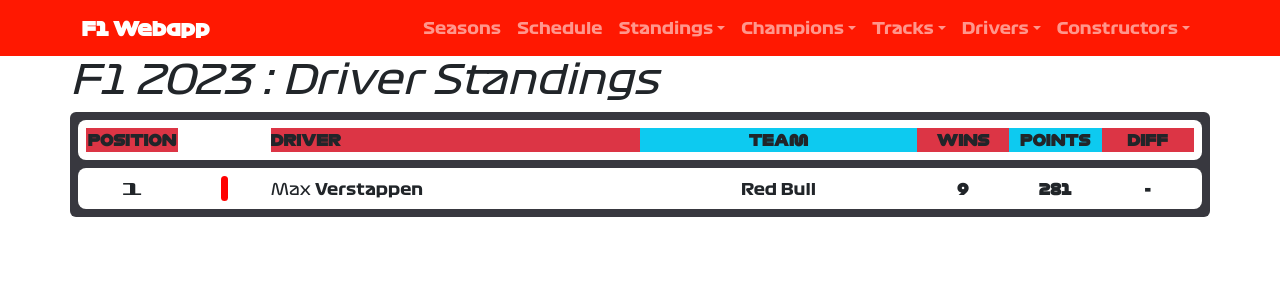
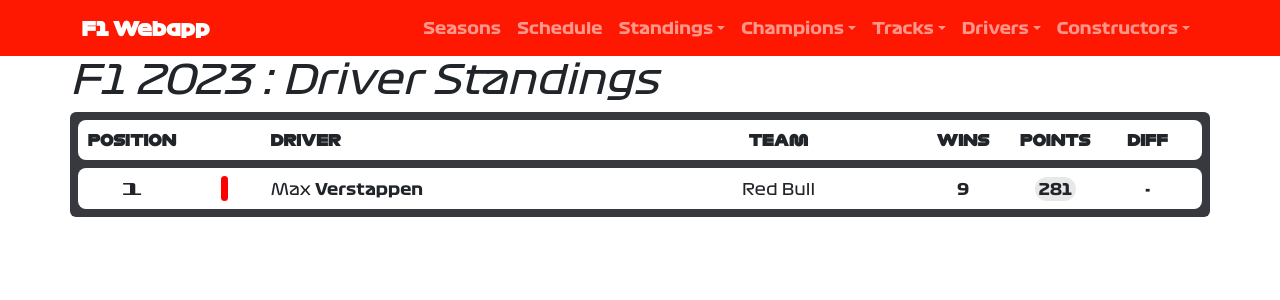
Before and after one commit to David-SDA/f1_webapp, a React (Create React App) app: page /driversStandings in a window 1280 px wide. Shown: the top 300 px of the page. Built offline with nearby package versions, Linux system fonts and the light colour scheme.

Commit message:
Fin du style du classement pilotes

```diff
--- a/src/components/standings/drivers/DriversStandingsPage.jsx
+++ b/src/components/standings/drivers/DriversStandingsPage.jsx
@@ -34,7 +34,7 @@ export default function DriversStandingsPage() {
             <h1 className="fst-italic" style={{fontFamily: "Formula1-Regular"}}>F1 2023 : Driver Standings</h1>
             <Container className="rounded p-1" style={{backgroundColor: "#38383f"}}>
                 <Row className="d-flex flex-nowrap flex-row justify-content-around align-items-center bg-white m-1 p-1 p-sm-2 rounded-3">
-                    <Col className="p-0 bg-danger" sm={1} md={1} lg={1}>
+                    <Col className="p-0" xs={1} sm={1} md={1} lg={1}>
                         <p className="m-0 text-center d-none d-lg-block" style={textBlack}>
                             POSITION
                         </p>
@@ -44,22 +44,25 @@ export default function DriversStandingsPage() {
                     </Col>
                     <Col xs={2} sm={1} md={1} lg={1}>
                     </Col>
-                    <Col className="p-0 bg-danger" sm={4} md={4} lg={4}>
-                        <p className="m-0" style={textBlack}>
+                    <Col className="p-0" xs={3} sm={3} md={4} lg={4}>
+                        <p className="m-0 d-none d-sm-block" style={textBlack}>
                             DRIVER
                         </p>
+                        <p className="m-0 d-block d-sm-none" style={textBlack}>
+                            DRI
+                        </p>
                     </Col>
-                    <Col className="p-0 bg-info" sm={3} md={3} lg={3}>
+                    <Col className="p-0 d-none d-sm-block" sm={4} md={3} lg={3}>
                         <p className="m-0 text-center" style={textBlack}>
                             TEAM
                         </p>
                     </Col>
-                    <Col className="p-0 bg-danger" sm={1} md={1} lg={1}>
+                    <Col className="p-0 d-none d-md-block" sm={1} md={1} lg={1}>
                         <p className="m-0 text-center" style={textBlack}>
                             WINS
                         </p>
                     </Col>
-                    <Col className="p-0 bg-info" sm={1} md={1} lg={1}>
+                    <Col className="p-0" xs={3} sm={2} md={1} lg={1}>
                         <p className="m-0 text-center d-none d-lg-block" style={textBlack}>
                             POINTS
                         </p>
@@ -67,14 +70,14 @@ export default function DriversStandingsPage() {
                             PTS
                         </p>
                     </Col>
-                    <Col className="p-0 bg-danger" sm={1} md={1} lg={1}>
+                    <Col className="p-0" xs={3} sm={1} md={1} lg={1}>
                         <p className="m-0 text-center" style={textBlack}>
                             DIFF
                         </p>
                     </Col>
                 </Row>
                 <Row className="d-flex flex-nowrap flex-row justify-content-around align-items-center bg-white m-1 mt-2 p-1 p-sm-2 rounded-3">
-                    <Col className="p-0" sm={1} md={1} lg={1}>
+                    <Col className="p-0" xs={1} sm={1} md={1} lg={1}>
                         <p className="m-0 text-center" style={textWide}>
                             1
                         </p>
@@ -82,22 +85,34 @@ export default function DriversStandingsPage() {
                     <Col className="d-flex flex-row justify-content-center align-items-center" xs={2} sm={1} md={1} lg={1}>
                         <div className="rounded-3" style={MyBar}></div>
                     </Col>
-                    <Col className="p-0" sm={4} md={4} lg={4}>
+                    <Col className="p-0" xs={3} sm={3} md={4} lg={4}>
                         <p className="m-0 d-none d-sm-block" style={textBold}>
                             <span className="d-none d-md-inline" style={textRegular}>Max </span>
-                            Verstappen</p>
+                            Verstappen
+                        </p>
+                        <p className="m-0 d-block d-sm-none" style={textBold}>
+                            VER
+                        </p>
                     </Col>
-                    <Col className="p-0" sm={3} md={3} lg={3}>
-                        <p className="m-0 text-center" style={textBold}>Red Bull</p>
+                    <Col className="p-0 d-none d-sm-block" sm={4} md={3} lg={3}>
+                        <p className="m-0 text-center" style={textRegular}>
+                            Red Bull
+                        </p>
                     </Col>
-                    <Col className="p-0" sm={1} md={1} lg={1}>
-                        <p className="m-0 text-center" style={textBlack}>9</p>
+                    <Col className="p-0 d-none d-md-block" md={1} lg={1}>
+                        <p className="m-0 text-center" style={textBold}>
+                            9
+                        </p>
                     </Col>
-                    <Col className="p-0" sm={1} md={1} lg={1}>
-                        <p className="m-0 text-center" style={textBlack}>281</p>
+                    <Col className="p-0" xs={3} sm={2} md={1} lg={1}>
+                        <p className="m-0 text-center" style={textBold}>
+                            <span className="rounded-4 p-1" style={{backgroundColor: "#e8e8e8"}}>281</span>
+                        </p>
                     </Col>
-                    <Col className="p-0" sm={1} md={1} lg={1}>
-                        <p className="m-0 text-center" style={textBlack}>-</p>
+                    <Col className="p-0" xs={3} sm={1} md={1} lg={1}>
+                        <p className="m-0 text-center" style={textBold}>
+                            -
+                        </p>
                     </Col>
                 </Row>
             </Container>
```
